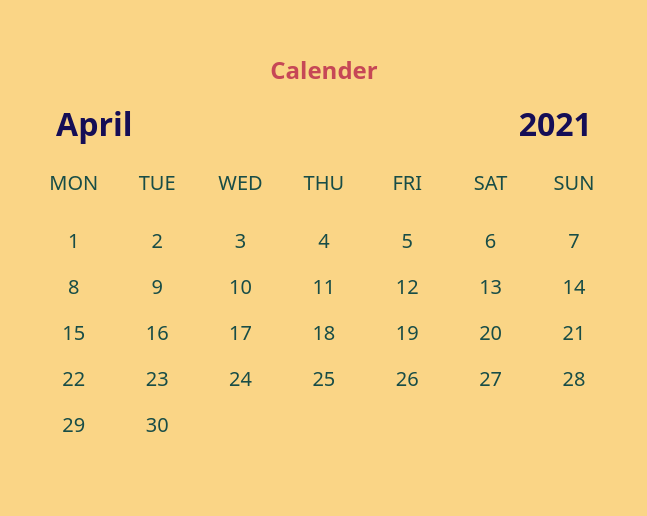
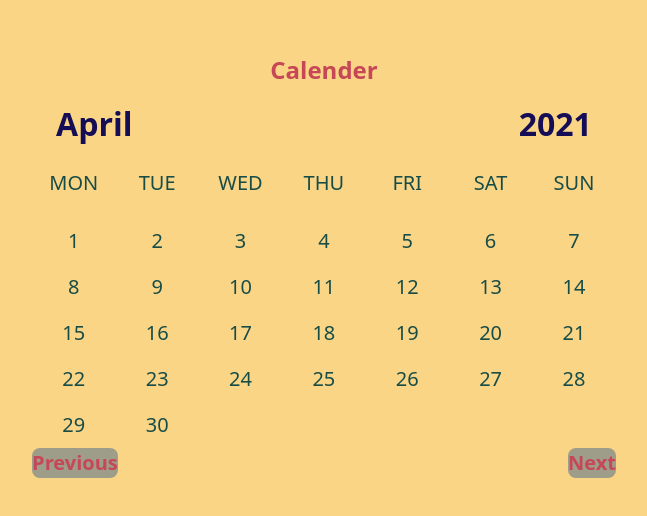
Before and after one commit to Erfan-Motallebi/vue-Calender-Tailwind, a Vue app: page / in a window 1280 px wide. Shown: the top 516 px of the page, without its empty margins (316-963 px from the left). Built offline with nearby package versions, Linux system fonts and the light colour scheme.

Commit message:
added next / prev button using plugin to style

```diff
--- a/src/components/Calender.vue
+++ b/src/components/Calender.vue
@@ -20,11 +20,15 @@
         <p
           class="text-center my-2"
           style="width: 14.28%"
-          v-for="day in 30"
+          v-for="day in daysOfMonth()"
           :key="day"
         >
           {{ day }}
         </p>
+      </section>
+      <section class="flex justify-between">
+        <button>Previous</button>
+        <button>Next</button>
       </section>
     </div>
   </div>
@@ -39,6 +43,11 @@ export default {
       weeks: ["MON", "TUE", "WED", "THU", "FRI", "SAT", "SUN"],
     };
   },
+  methods: {
+    daysOfMonth() {
+      return new Date(this.currentYear, new Date().getMonth() + 1, 0).getDate();
+    },
+  },
 };
 </script>
 
--- a/tailwind.config.js
+++ b/tailwind.config.js
@@ -22,6 +22,11 @@ module.exports = {
       },
       fontSize: {
         favSize: '2rem'
+      },
+      backgroundColor: {
+        gray: {
+          dark: '#9e9d89'
+        }
       }
     },
   },
@@ -32,6 +37,7 @@ module.exports = {
         'h1': { fontSize: `${theme('fontSize.2xl')}`, fontWeight: `${theme('fontWeight.bold')}`, color: `${theme('colors.favRose.light')}` },
         'p': { fontSize: `${theme('fontSize.xl')}`, color: `${theme('colors.favGreen.dark')}`, fontFamily: `${'fontFamily.serif'}` },
         'h2': { fontSize: `${theme('fontSize.favSize')}`, fontWeight: `${theme('fontWeight.extrabold')}`, color: `${theme('colors.favRose.DEFAULT')}` },
+        'button': { fontSize: `${theme('fontSize.xl')}`, fontWeight: `${theme('fontWeight.bold')}`, color: `${theme('colors.favRose.light')}`, backgroundColor: theme('backgroundColor.gray.dark'), borderRadius: `${theme('borderRadius.lg')}` },
       })
     })
   ],
```
